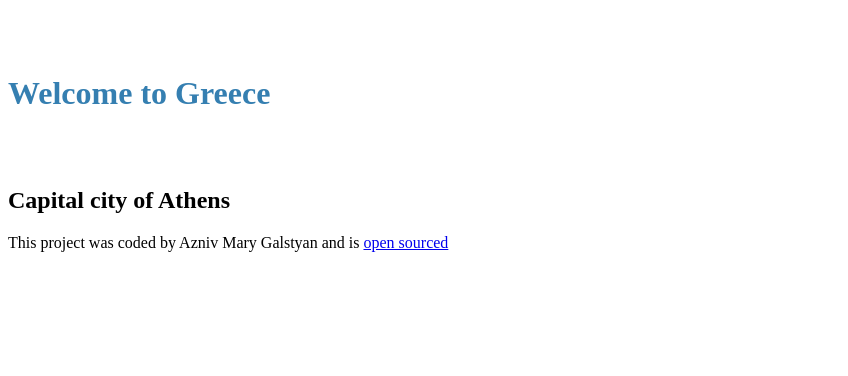
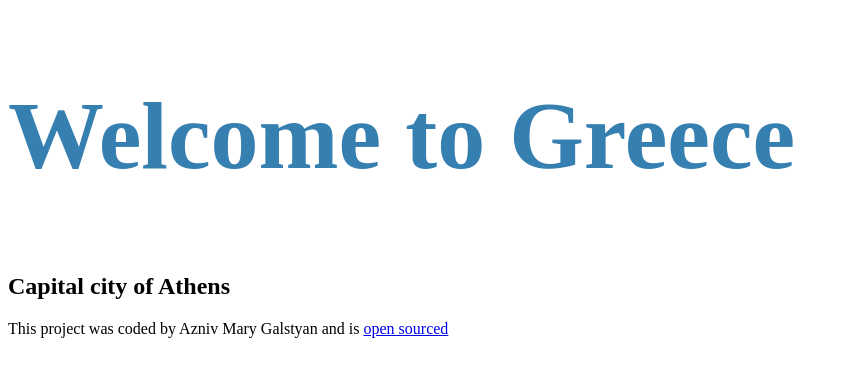
Before and after one commit to MaryAznivG/Greece-Travel-Project, a plain HTML site: page index.html in a window 1280 px wide. Shown: the whole page, without its empty margins (0-848 px from the left). Drawn offline with Linux system fonts and the light colour scheme.

Commit message:
add the font size for my h1

```diff
--- a/src/styles.css
+++ b/src/styles.css
@@ -3,6 +3,7 @@ h1{
     font-style: normal;
     font-weight:700;
     line-height: 144px;
+    font-size:96px;
     color:rgb(53, 127, 177);
 
 }
```
